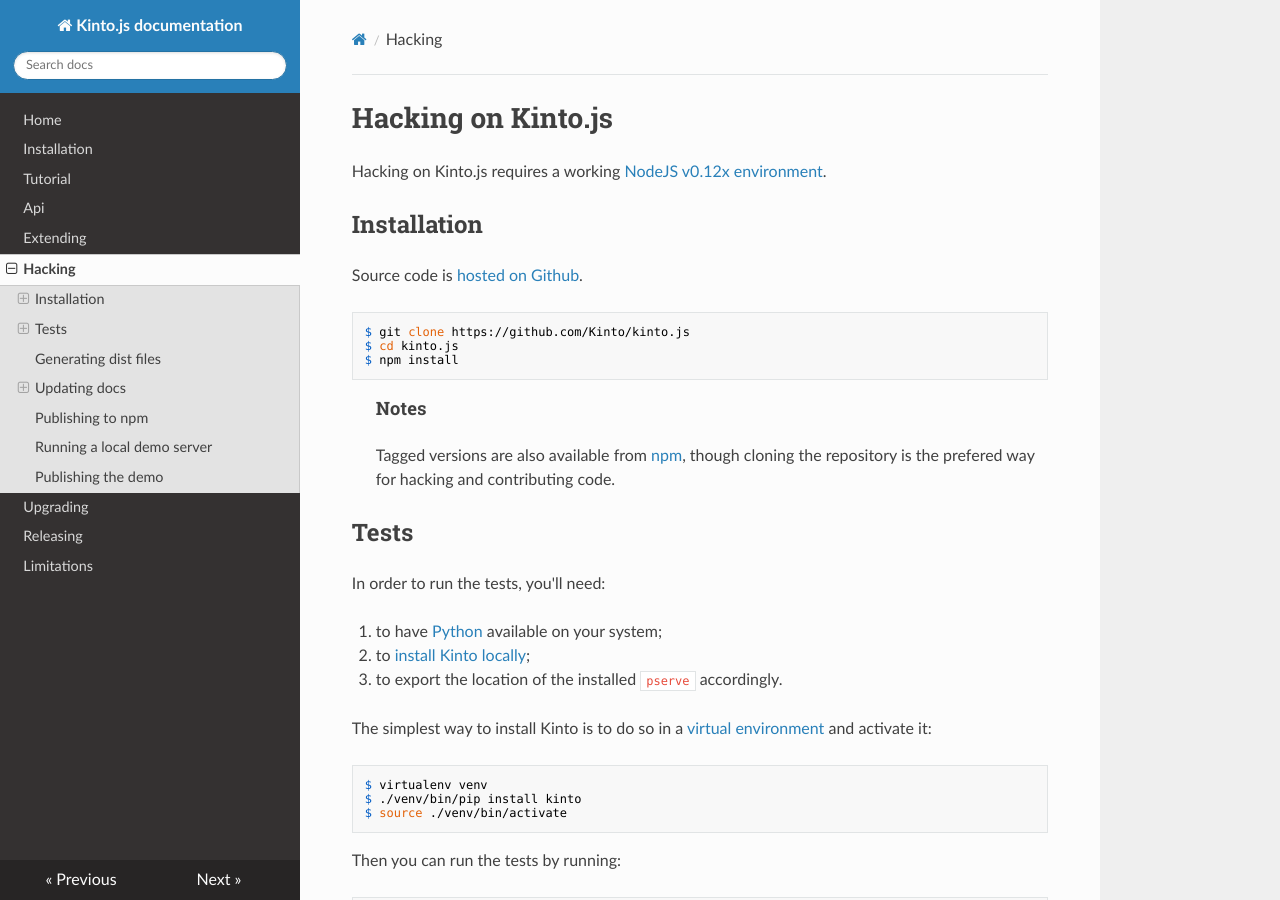
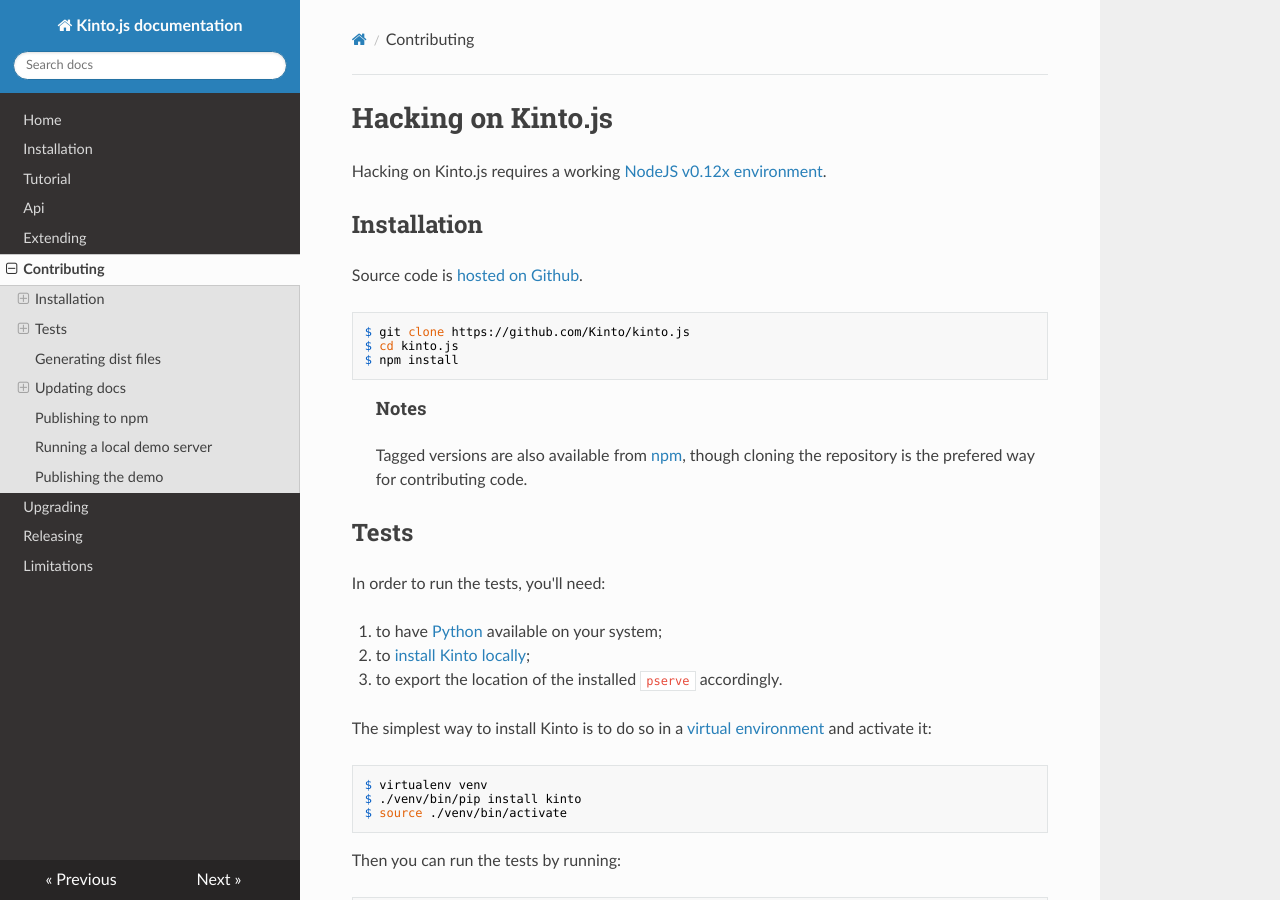
Before and after one commit to Kinto/kinto.js, an MkDocs documentation site: the page built from docs/contributing.md, in a window 1280 px wide and 900 px high. Built offline with MkDocs 1.6.1, drawn with Linux system fonts in a browser that asks for light colours; nearby versions of some CDN libraries; old or Windows-style settings are respelled for this version of MkDocs.

```diff
--- a/docs/hacking.md
+++ b/docs/contributing.md
@@ -12,7 +12,7 @@ Source code is [hosted on Github](https://github.com/Kinto/kinto.js).
 
 > #### Notes
 >
-> Tagged versions are also available from [npm](https://www.npmjs.com/package/kinto), though cloning the repository is the prefered way for hacking and contributing code.
+> Tagged versions are also available from [npm](https://www.npmjs.com/package/kinto), though cloning the repository is the prefered way for contributing code.
 
 ## Tests
 
--- a/mkdocs.yml
+++ b/mkdocs.yml
@@ -5,7 +5,7 @@ pages:
 - Tutorial: tutorial.md
 - Api: api.md
 - Extending: extending.md
-- Hacking: hacking.md
+- Contributing: contributing.md
 - Upgrading: upgrading.md
 - Releasing: releasing.md
 - Limitations: limitations.md
```
Also changed, not shown: README.md (+11 -1 lines), docs/installation.md (+2 -2 lines), docs/limitations.md (+1 -1 lines), docs/tutorial.md (+1 -1 lines).
